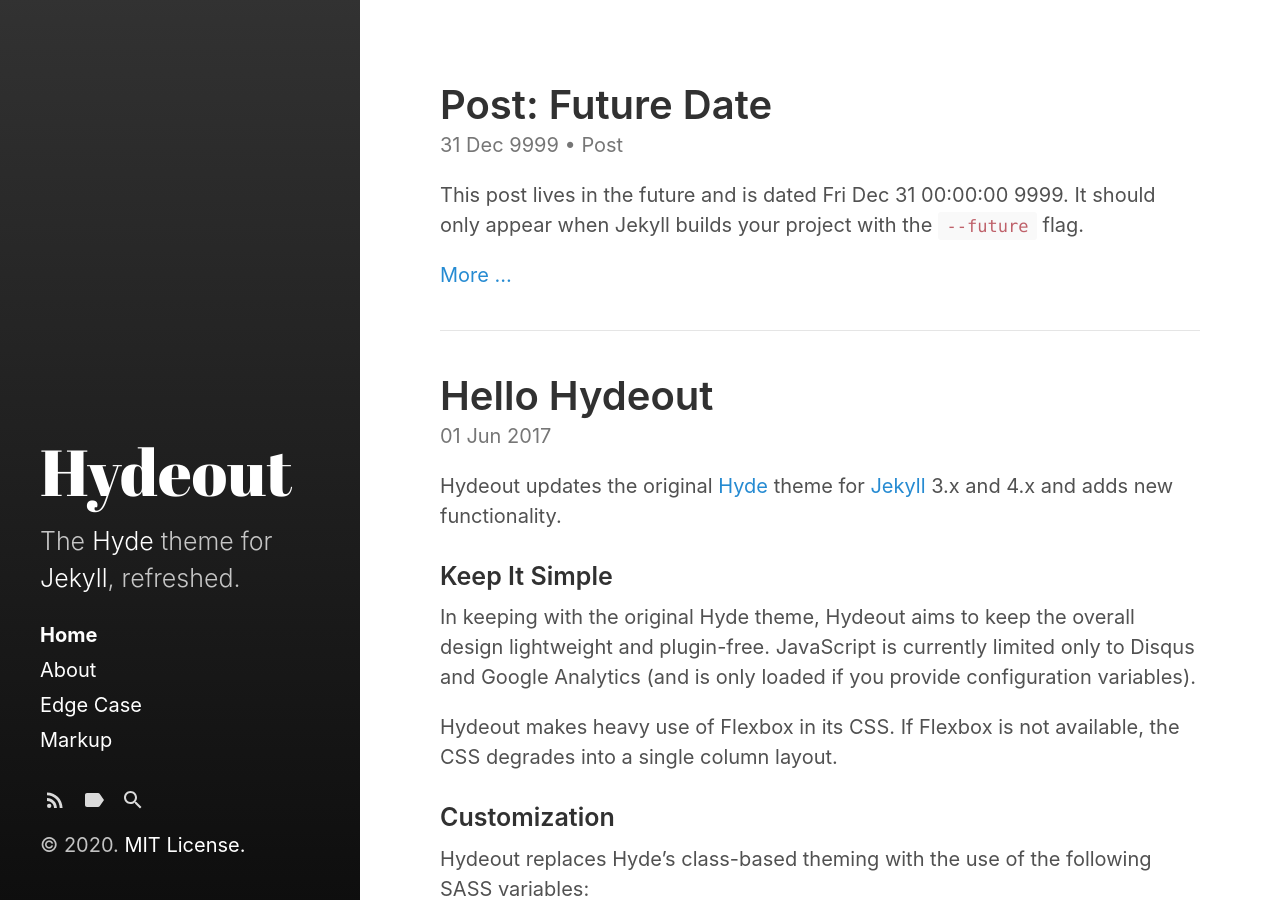
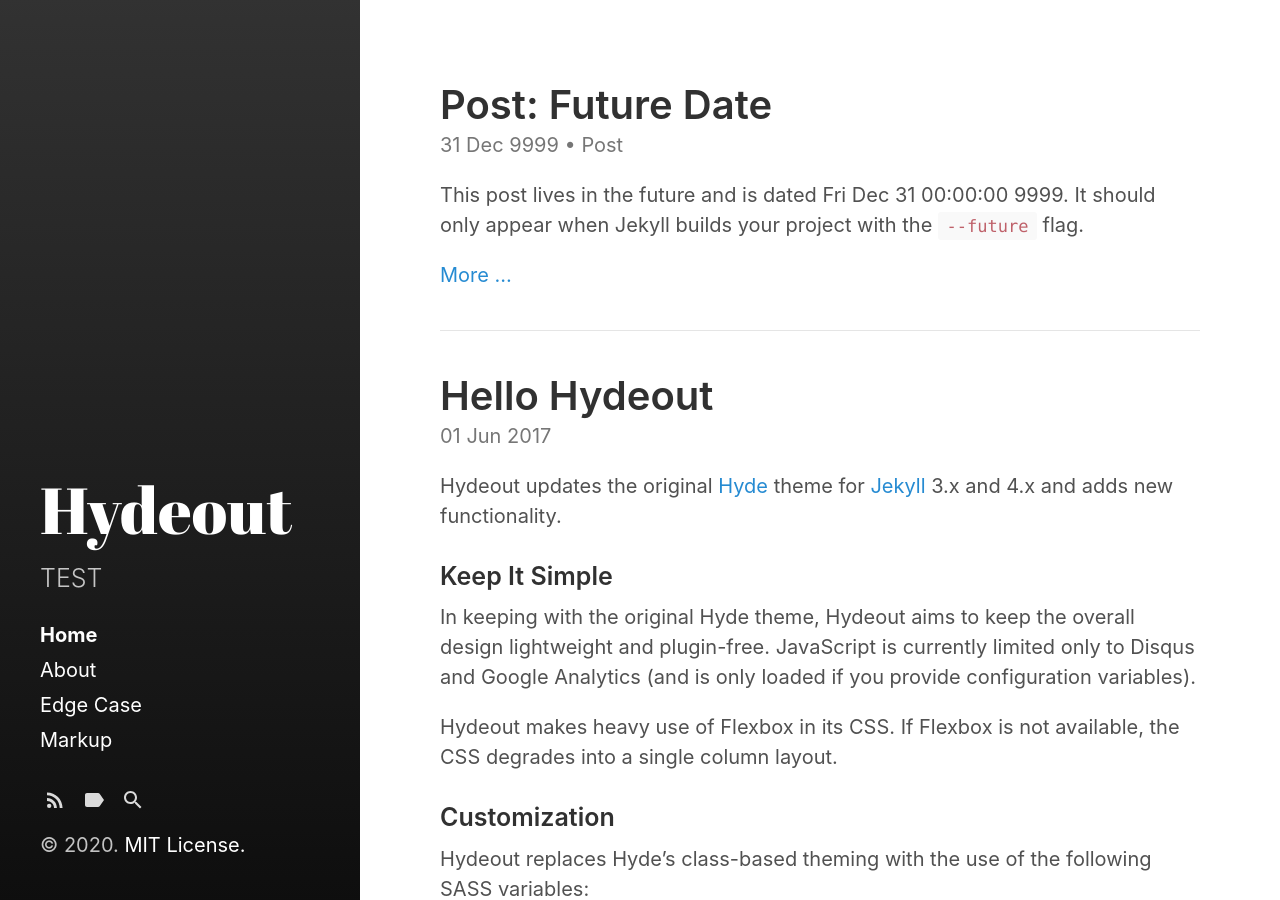
Before and after one commit to C13H12N4O2/C13H12N4O2.github.io, a Jekyll site: the page built from index.html, in a window 1280 px wide and 900 px high. Built offline with Jekyll 4.4.1, drawn with Linux system fonts in a browser that asks for light colours; the list of posts is cut into pages by our own code.

Commit message:
Update _config.yml

```diff
--- a/_config.yml
+++ b/_config.yml
@@ -5,7 +5,7 @@ highlighter:      rouge
 # Setup
 title:            Hydeout
 tagline:          'A Jekyll theme'
-description:      'The <a href="http://hyde.getpoole.com" target="_blank">Hyde</a> theme for <a href="http://jekyllrb.com" target="_blank">Jekyll</a>, refreshed.'
+description:      'TEST'
 url:              https://fongandrew.github.io
 baseurl:          '/hydeout'
                   # the optional subpath of your site, e.g. "/blog"
```
